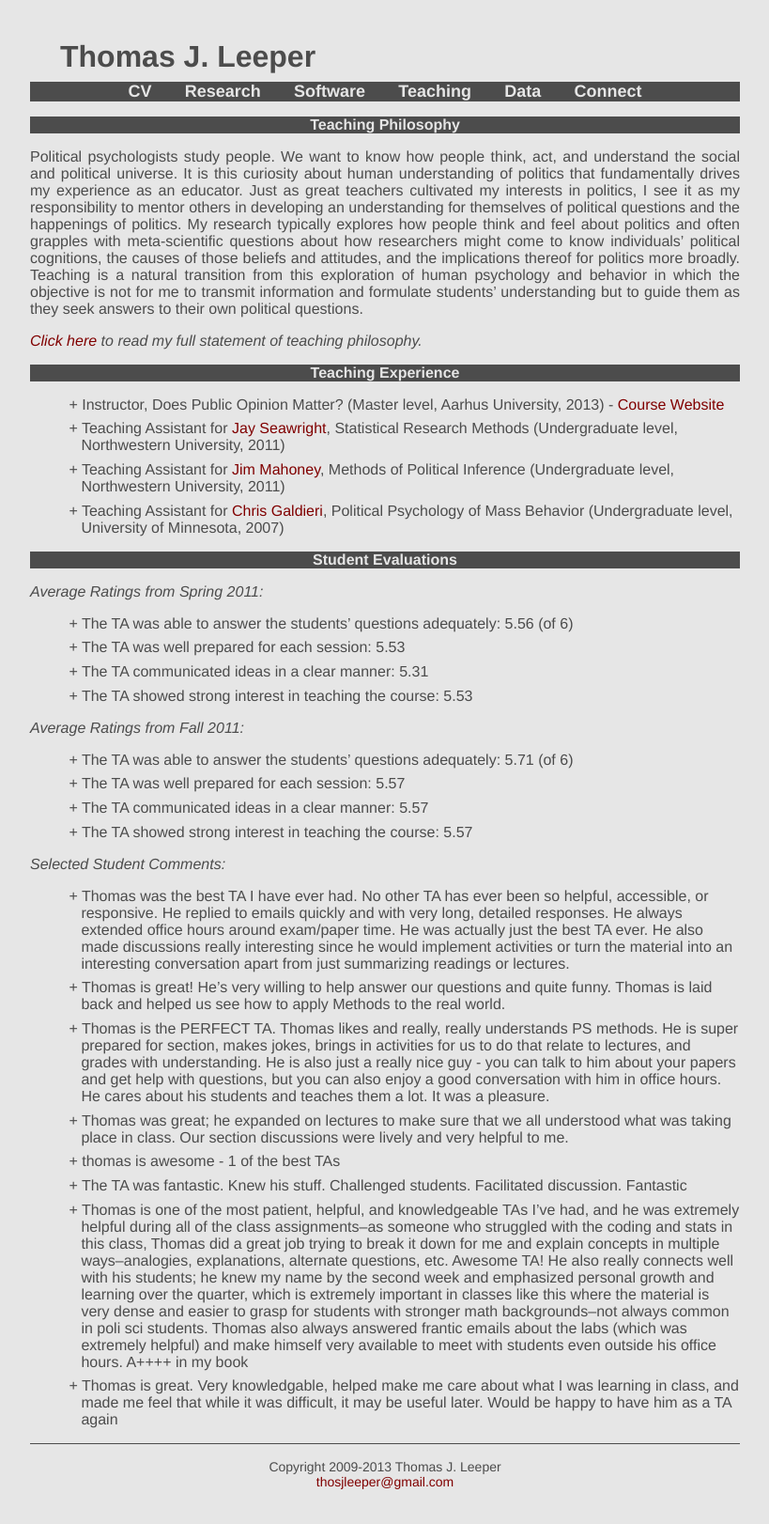
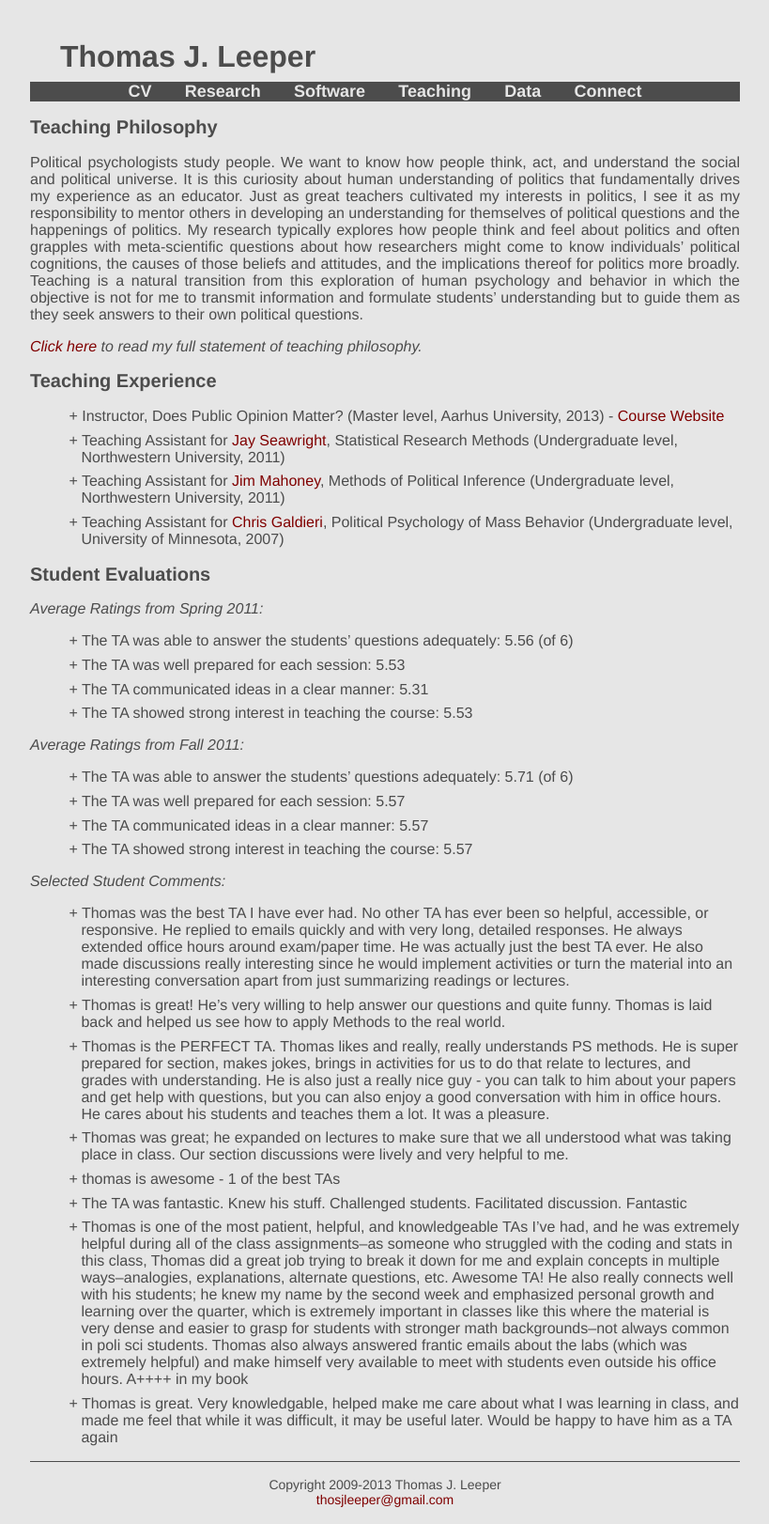
Before and after one commit to leeper/leeper.github.io, a Jekyll site: the page built from teaching.md, in a window 1280 px wide. Shown: the whole page at 94% size, without its empty margins (230-1049 px from the left). Built offline with Jekyll 4.4.1, drawn with Linux system fonts in a browser that asks for light colours.

```diff
--- a/teaching.md
+++ b/teaching.md
@@ -3,13 +3,13 @@ layout: default
 title: Teaching - Thomas J. Leeper
 ---
 
-### Teaching Philosophy ###
+## Teaching Philosophy ##
 
 Political psychologists study people. We want to know how people think, act, and understand the social and political universe. It is this curiosity about human understanding of politics that fundamentally drives my experience as an educator. Just as great teachers cultivated my interests in politics, I see it as my responsibility to mentor others in developing an understanding for themselves of political questions and the happenings of politics. My research typically explores how people think and feel about politics and often grapples with meta-scientific questions about how researchers might come to know individuals' political cognitions, the causes of those beliefs and attitudes, and the implications thereof for politics more broadly. Teaching is a natural transition from this exploration of human psychology and behavior in which the objective is not for me to transmit information and formulate students' understanding but to guide them as they seek answers to their own political questions.
 
 *[Click here](teaching/Teaching%20Statement.pdf) to read my full statement of teaching philosophy.*
 
-### Teaching Experience ###
+## Teaching Experience ##
 
 <!--* Instructor, Experimentation and Causal Inference (Master level, Aarhus University, 2014)-->
 <!--* Co-Instructor, Quantitative Political Analysis (Master/Doctoral level, Aarhus University, 2014)-->
@@ -18,7 +18,7 @@ Political psychologists study people. We want to know how people think, act, and
 * Teaching Assistant for [Jim Mahoney](http://www.jamesmahoney.org/), Methods of Political Inference (Undergraduate level, Northwestern University, 2011)
 * Teaching Assistant for [Chris Galdieri](http://www.tc.umn.edu/~galdieri/), Political Psychology of Mass Behavior (Undergraduate level, University of Minnesota, 2007)
 
-### Student Evaluations ###
+## Student Evaluations ##
 
 *Average Ratings from Spring 2011:*
 
```
